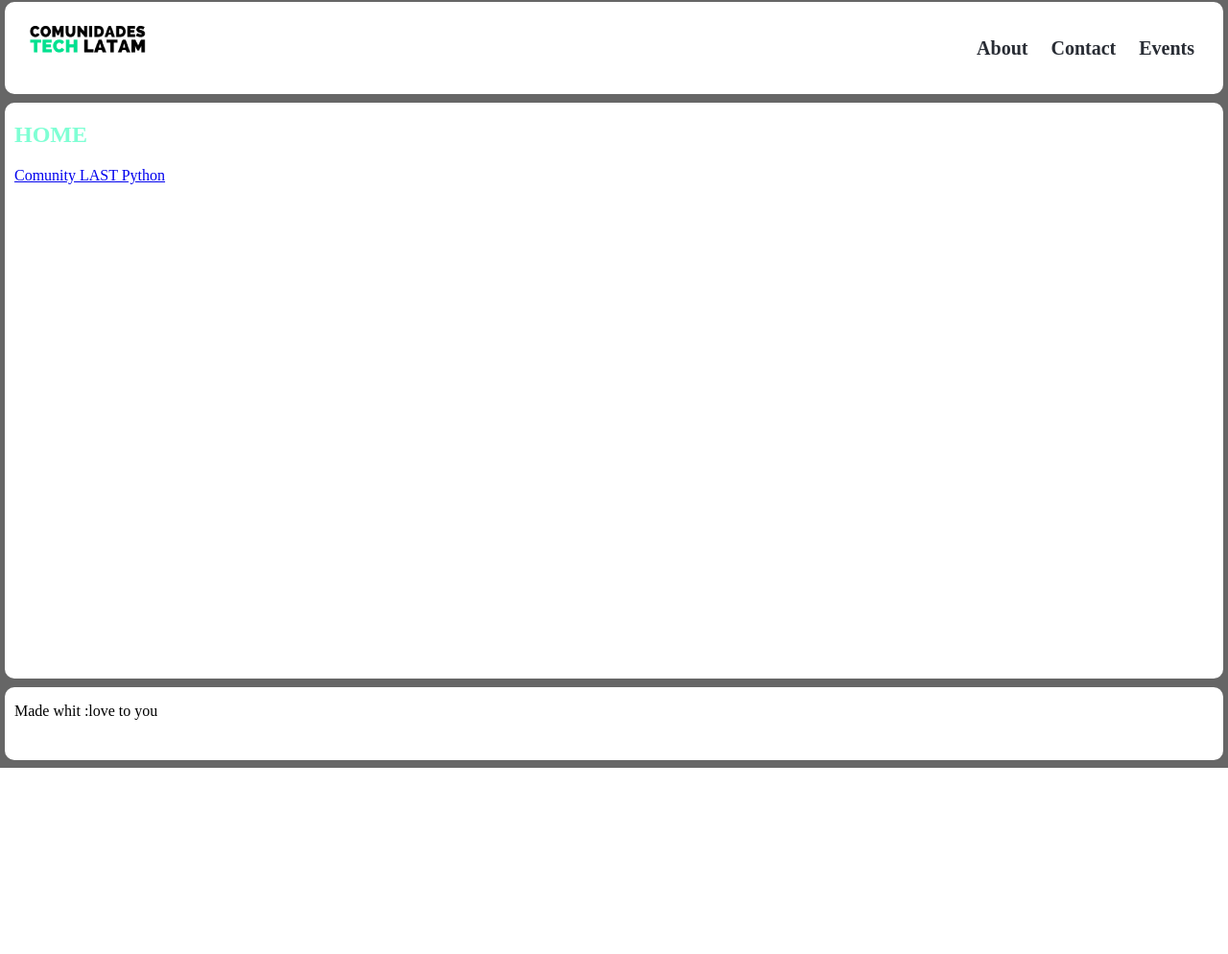
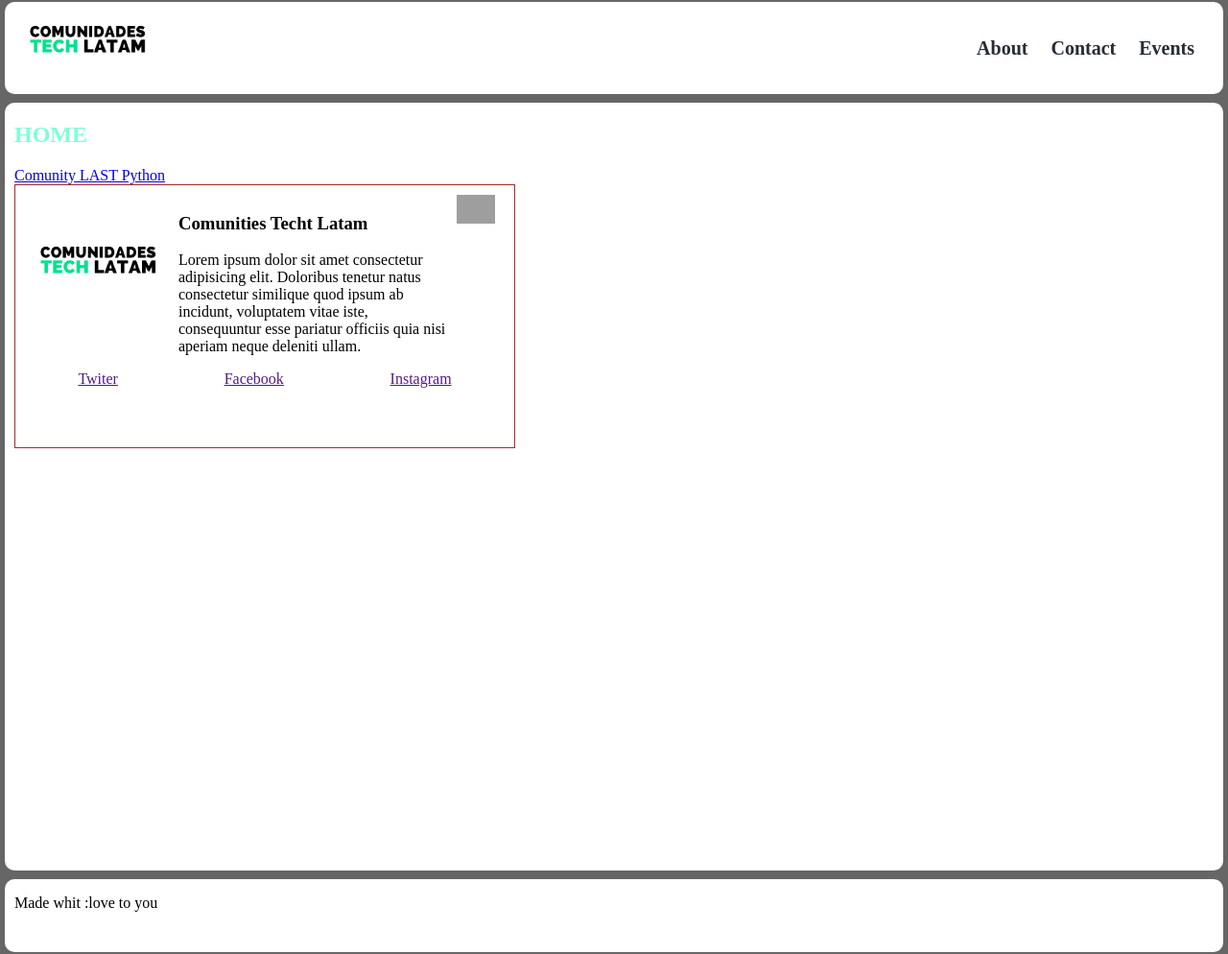
Before and after one commit to ComunidadesTechLat/ComunitiesTechLatam, a Django app: page / in a window 1280 px wide. Shown: the whole page at 96% size. Before the commit the page ends 800 px from the top, so only its background shows below. Run offline with Django 3.2, Linux system fonts and the light colour scheme; grey boxes are pictures that could not be loaded.

Commit message:
add layout structure

```diff
--- a/static/css/main.css
+++ b/static/css/main.css
@@ -9,7 +9,7 @@ body {
     padding: 0;
     display: grid;
     grid-gap: 5px;
-    grid-template: 100px 1fr 80px /  1fr;
+    grid-template: 100px 1fr 80px/  1fr;
     grid-template-areas: "header header"
                          "content content"
                          "footer footer";
@@ -47,7 +47,7 @@ h1 {
 .main-cointaier {
     grid-area: content;
     background-color: var(--base-color-background);
-    height: calc(100vh - 200px);;
+    height: 800px;
 }
 .footer-container {
     grid-area: footer;
@@ -76,3 +76,30 @@ h1 {
     transform: translateY(1px);
     border-color: var(--base-color-link);
 }
+.community {
+    display: grid;
+    padding: 10px;
+    grid-template: 1fr 70px/ 150px 1fr 50px;
+    column-gap: 10px;
+    width: 500px;
+    grid-template-areas: "c_logo c_details c_flag"
+                         "c_medina c_medina c_medina";
+    border: 1px solid brown;
+}
+.community__logo {
+    height: 150px;
+    grid-area: c_logo;
+}
+.community__details {
+    grid-area: c_details;
+}
+.community__media {
+    grid-area: c_medina;
+    display: flex;
+    flex-wrap: wrap;
+    justify-content: space-around;
+}
+.community__flag {
+    height: 30px;
+    grid-area: c_flag;
+}
--- a/templates/web/home.html
+++ b/templates/web/home.html
@@ -1,4 +1,5 @@
 {% extends 'base.html' %}
+{% load static %}
 {% block title %}
 Home
 {% endblock %}
@@ -7,5 +8,19 @@ Home
     <h1>HOME</h1>
 
     <a href="{% url 'community' latest_uuid%}">{{latest_community}}</a>
+
+    <section class="community">
+        <img class="community__logo" src="{% static 'img/logo.png' %}" alt="Logo Comunities Techt Latam">
+        <article class="community__details">
+            <h3>Comunities Techt Latam</h3>
+            <p>Lorem ipsum dolor sit amet consectetur adipisicing elit. Doloribus tenetur natus consectetur similique quod ipsum ab incidunt, voluptatem vitae iste, consequuntur esse pariatur officiis quia nisi aperiam neque deleniti ullam.</p>
+        </article>
+        <img class="community__flag" src="https://restcountries.eu/data/mex.svg" alt="Logo Comunities Techt Latam">
+        <div class="community__media">
+            <a href="">Twiter</a>
+            <a href="">Facebook</a>
+            <a href="">Instagram</a>
+        </div>
+    </section>
 </section>
 {% endblock %}
```
